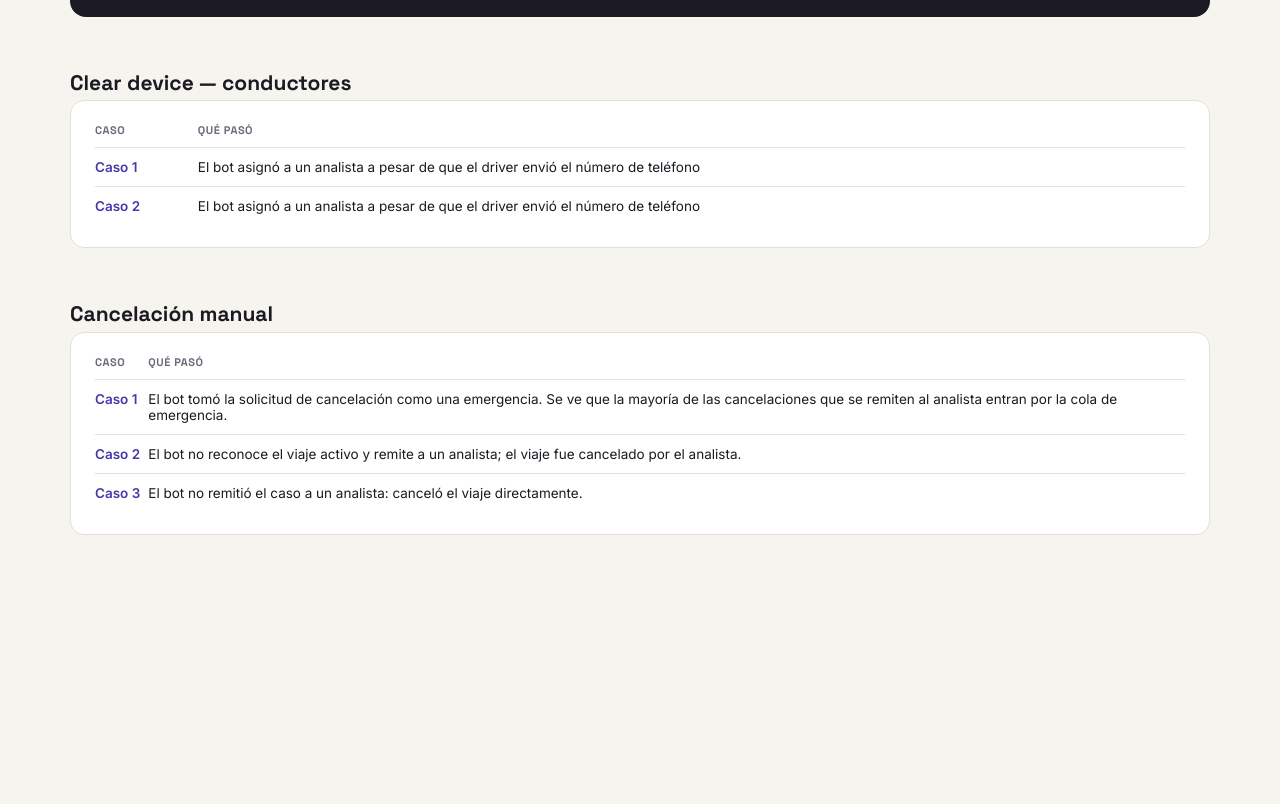
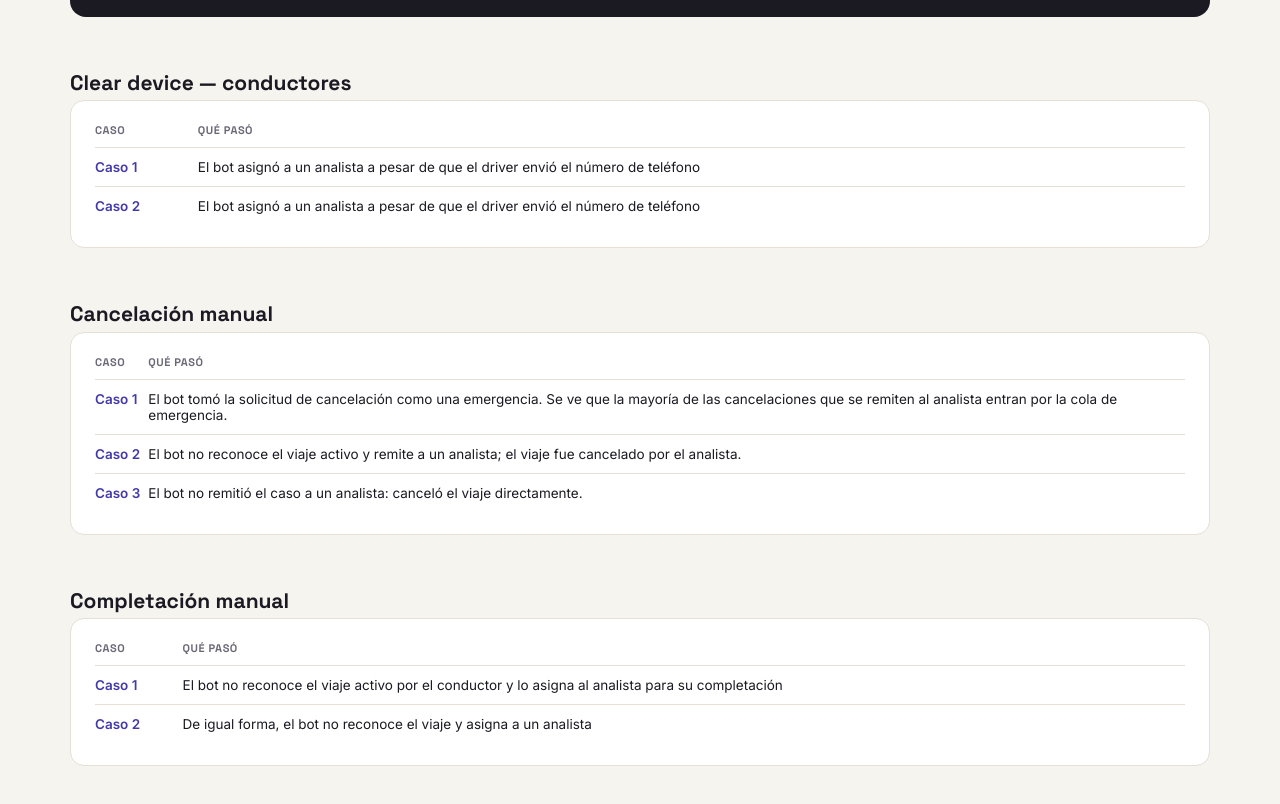
Before and after one commit to andresmolea/incidencias-cashea-canguro, a plain HTML site: page ticketmundo-morat/index.html in a window 1280 px wide. Shown: the part 2300-3104 px from the top of the page. Before the commit the page ends 2967 px from the top, so only its background shows below. Drawn offline with nearby package versions, Linux system fonts and the light colour scheme.

Commit message:
Add Completación manual case section
Co-Authored-By: Claude Sonnet 5 <noreply@anthropic.com>

```diff
--- a/ticketmundo-morat/index.html
+++ b/ticketmundo-morat/index.html
@@ -176,6 +176,16 @@ table.tm-table tr:last-child td { border-bottom: none; }
     </div>
   </div>
 
+  <div class="tm-section">
+    <h2 class="tm-section-title">Completación manual</h2>
+    <div class="tm-motivo-card">
+      <table class="tm-table" id="tm-table-completacion-manual">
+        <thead><tr><th>Caso</th><th>Qué pasó</th></tr></thead>
+        <tbody></tbody>
+      </table>
+    </div>
+  </div>
+
 </div>
 
 <script>
@@ -231,6 +241,10 @@ table.tm-table tr:last-child td { border-bottom: none; }
     { chat_url: "https://yummy.kustomerapp.com/app/customers/6aa0238a6a0fd35e5cb080fc/event/6afce4a398d1f1a05a5724af", explicacion: "El bot tomó la solicitud de cancelación como una emergencia. Se ve que la mayoría de las cancelaciones que se remiten al analista entran por la cola de emergencia." },
     { chat_url: "https://yummy.kustomerapp.com/app/customers/65500e010cddba6b16ecefa8/event/6afd0f22ca05fccab2f5cfe7", explicacion: "El bot no reconoce el viaje activo y remite a un analista; el viaje fue cancelado por el analista." },
     { chat_url: "https://yummy.kustomerapp.com/app/customers/6af79fd77686d086dc2a0891/event/6afa0ea905752d91a5bd233f", explicacion: "El bot no remitió el caso a un analista: canceló el viaje directamente." }
+  ];
+  var COMPLETACION_MANUAL_CASOS = [
+    { chat_url: "https://yummy.kustomerapp.com/app/customers/67ded86af4552e1ec216697e/event/6afdad2ce48175f538c692fa", explicacion: "El bot no reconoce el viaje activo por el conductor y lo asigna al analista para su completación" },
+    { chat_url: "https://yummy.kustomerapp.com/app/customers/6abe5c6bab44bfea4db871d7/event/6afd62583e312c12a0335be8", explicacion: "De igual forma, el bot no reconoce el viaje y asigna a un analista" }
   ];
 
   function fmtInt(n) { return d3.format(",.0f")(n).replace(/,/g, "."); }
@@ -372,6 +386,7 @@ table.tm-table tr:last-child td { border-bottom: none; }
   }
   renderCasosTable(CLEAR_DEVICE_CASOS, "#tm-table-clear-device");
   renderCasosTable(CANCELACION_MANUAL_CASOS, "#tm-table-cancelacion-manual");
+  renderCasosTable(COMPLETACION_MANUAL_CASOS, "#tm-table-completacion-manual");
 })();
 </script>
 </body>
```
